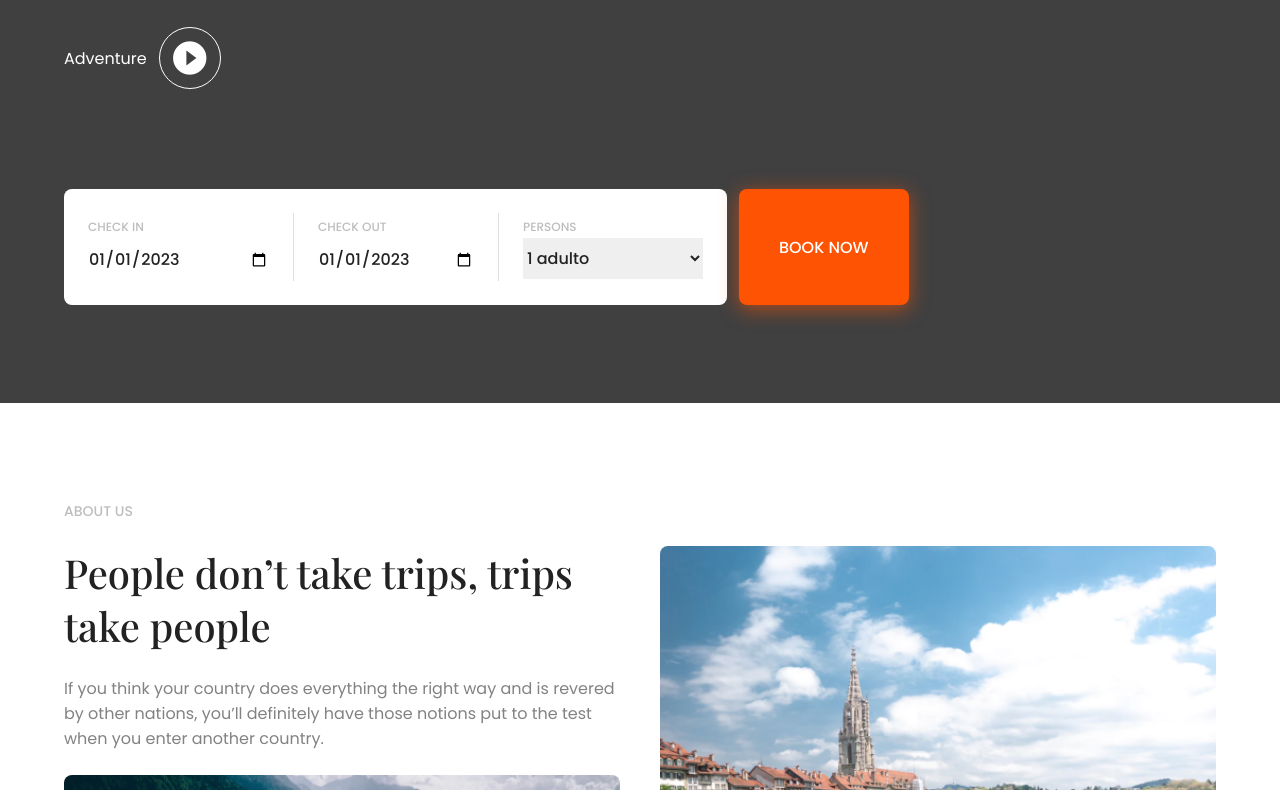
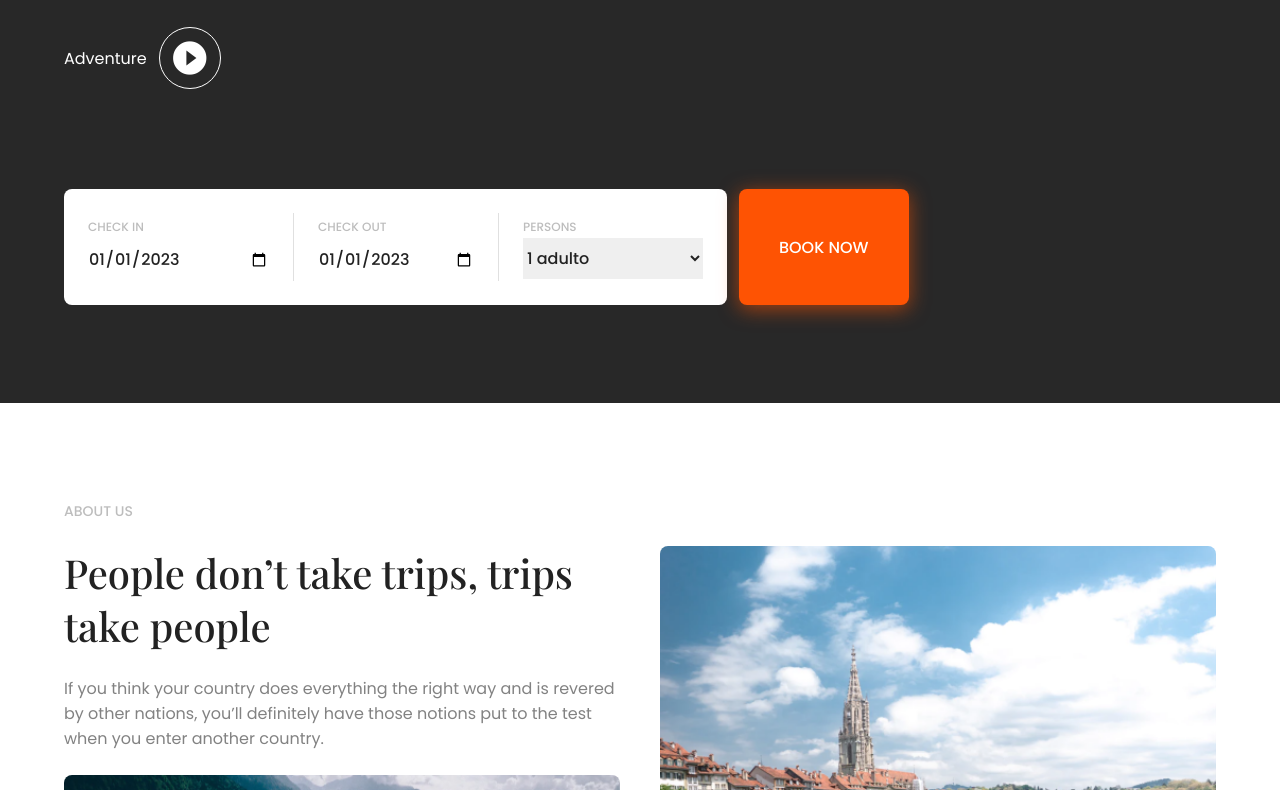
Before and after one commit to Stev2ll/Travel-Agency, a plain HTML site: page index.html in a window 1280 px wide. Shown: the part 364-1154 px from the top of the page. Drawn offline with nearby package versions, Linux system fonts and the light colour scheme; the site is published under a folder, as on GitHub Pages, so addresses that start at the root find nothing.

Commit message:
fondo actualizado

```diff
--- a/styles.css
+++ b/styles.css
@@ -54,7 +54,7 @@ strong{
 /*HERO AREA*/
 
 .hero-area{
-    background-image: linear-gradient(rgba(0, 0, 0, 0.75), rgba(0, 0, 0, 0.75)),url("/images/image-1.png");
+    background-image: linear-gradient(rgba(0, 0, 0, 0.75), rgba(0, 0, 0, 0.75)),url("images/image-1.png");
     color: white;
 
     background-repeat: no-repeat;
```
